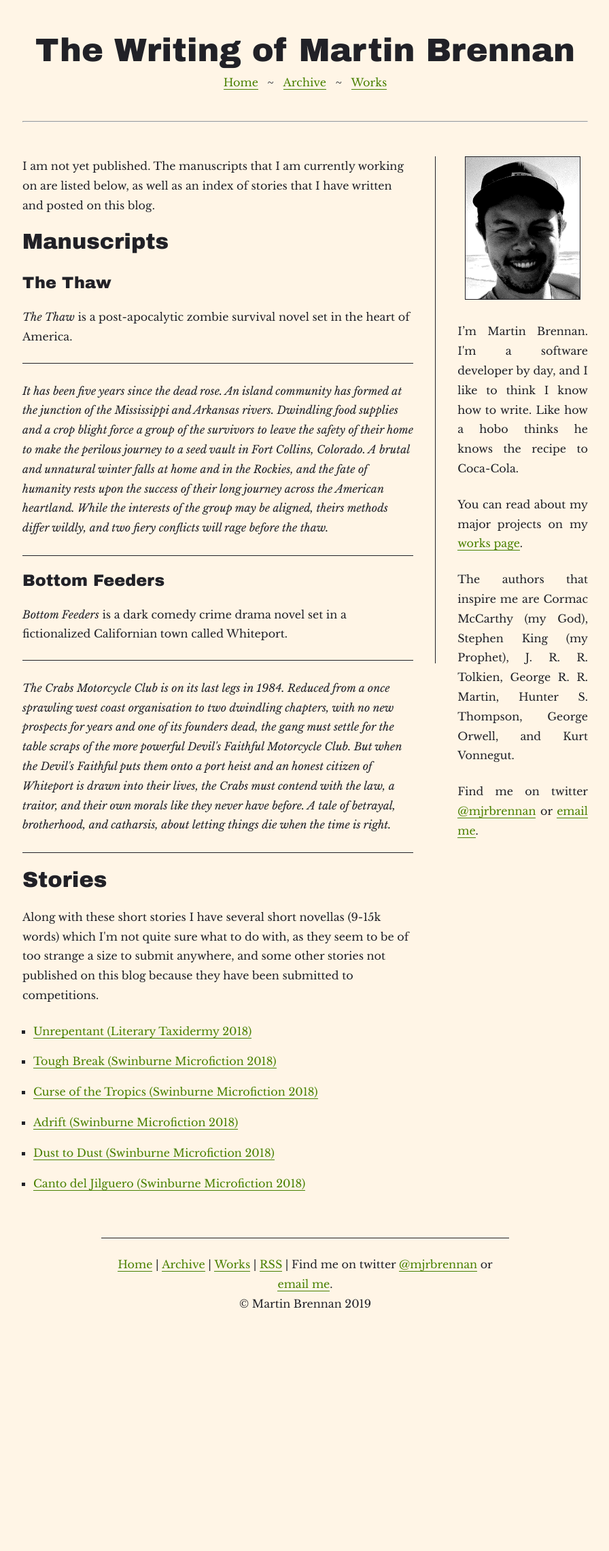
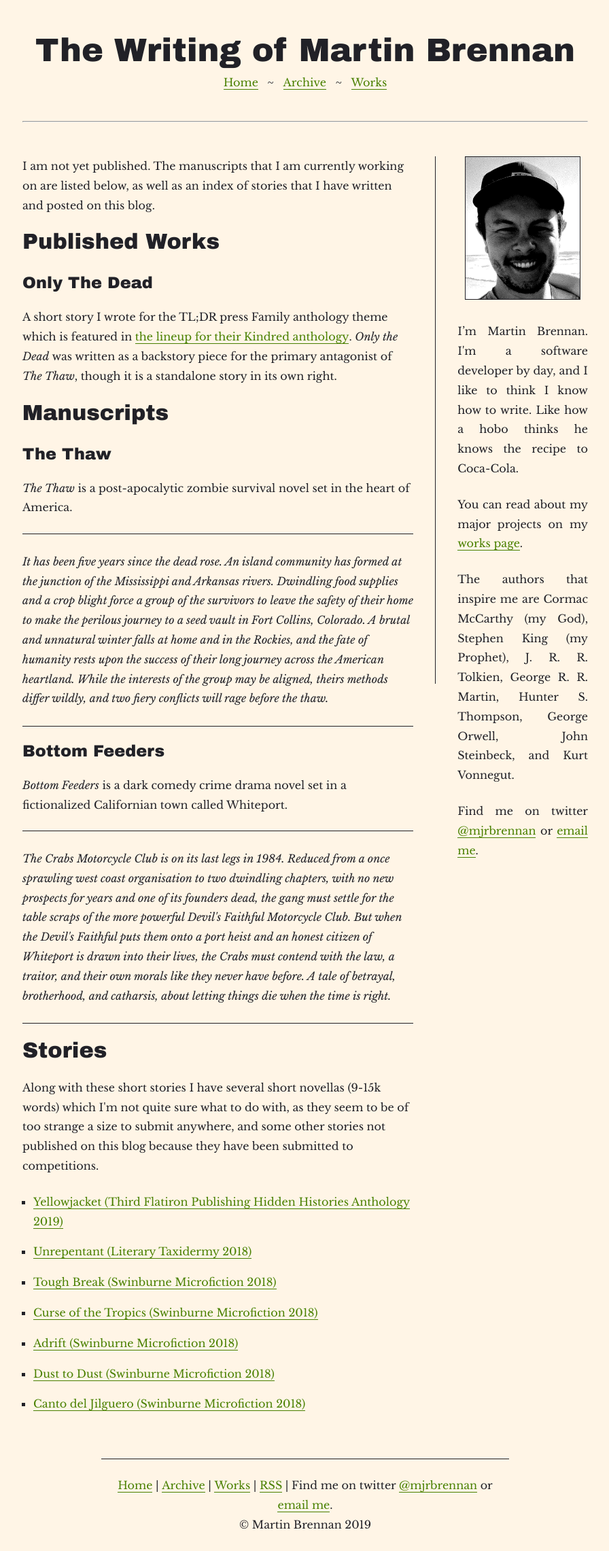
Before and after one commit to martin-brennan/writing.martin-brennan.com, a Jekyll site: the page built from works.html, in a window 1280 px wide. Shown: the whole page at 68% size, without its empty margins (191-1087 px from the left). Built offline with Jekyll 4.4.1, drawn with Linux system fonts in a browser that asks for light colours; before the commit the page ends 1957 px from its top, so only the background shows below that.

Commit message:
Add YELLOWJACKET story
* include published work and yellowjacket in works page

```diff
--- a/_config.yml
+++ b/_config.yml
@@ -9,7 +9,7 @@
 title: The Writing of Martin Brennan
 email: martin_brennan@fastmail.com
 description: > # this means to ignore newlines until "baseurl:"
-  I’m Martin Brennan. I'm a software developer by day, and I like to think I know how to write. Like how a hobo thinks he knows the recipe to Coca-Cola. The authors that inspire me are Cormac McCarthy (my God), Stephen King (my Prophet), J. R. R. Tolkien, George R. R. Martin, Hunter S. Thompson, George Orwell, and Kurt Vonnegut.
+  I’m Martin Brennan. I'm a software developer by day, and I like to think I know how to write. Like how a hobo thinks he knows the recipe to Coca-Cola. The authors that inspire me are Cormac McCarthy (my God), Stephen King (my Prophet), J. R. R. Tolkien, George R. R. Martin, Hunter S. Thompson, George Orwell, John Steinbeck, and Kurt Vonnegut.
 baseurl: "" # the subpath of your site, e.g. /blog
 url: "http://writing.martin-brennan.com" # the base hostname & protocol for your site
 twitter_username: mjrbrennan
--- a/_includes/_footer.html
+++ b/_includes/_footer.html
@@ -10,7 +10,7 @@
         <div class="footer-content">
           <p style="margin: 0;"><strong>{{ site.title }}</strong></p>
           <p style="margin: 0;"><a href="/">Home</a> ~ <a href="/archive">Archive</a> ~ <a href="https://martin-brennan.com">Software</a></p>
-          <p>I’m Martin Brennan, I'm a software developer that also knows how to read, and I like to think I know how to write. Like how a hobo thinks he knows the recipe to Coca-Cola. Favorite authors? Cormac McCarthy (my God), Stephen King (my Prophet), J. R. R. Tolkien, George R. R. Martin, Hunter S. Thompson, George Orwell, and Kurt Vonnegut (yes that was an Oxford comma fite me).</p>
+          <p>I’m Martin Brennan, I'm a software developer that also knows how to read, and I like to think I know how to write. Like how a hobo thinks he knows the recipe to Coca-Cola. Favorite authors? Cormac McCarthy (my God), Stephen King (my Prophet), J. R. R. Tolkien, George R. R. Martin, Hunter S. Thompson, George Orwell, John Steinbeck, and Kurt Vonnegut (yes that was an Oxford comma fite me).</p>
           <p>My other loves include programming, music, cycling, hiking, my lovely fiancé and our two sons!</p>
           <p>You can get into touch with me via email at <a href="mailto:{{ site.email }}">{{ site.email }}</a> or via twitter at {% include icon-twitter.html username=site.twitter_username %}.
         </div>
--- a/_includes/authorsidebar.html
+++ b/_includes/authorsidebar.html
@@ -5,7 +5,7 @@
     <p style="margin-top: 1rem;">I’m Martin Brennan. I'm a software developer by day, and I like to think I know how to write. Like how a hobo thinks he knows the recipe to Coca-Cola.</p>
     <p>You can read about my major projects on my <a href="/works">works page</a>.</p>
     <p>
-      The authors that inspire me are Cormac McCarthy (my God), Stephen King (my Prophet), J. R. R. Tolkien, George R. R. Martin, Hunter S. Thompson, George Orwell, and Kurt Vonnegut.
+      The authors that inspire me are Cormac McCarthy (my God), Stephen King (my Prophet), J. R. R. Tolkien, George R. R. Martin, Hunter S. Thompson, George Orwell, John Steinbeck, and Kurt Vonnegut.
     </p>
     <p>
       Find me on twitter <a href="https://twitter.com/mjrbrennan">@mjrbrennan</a> or <a href="mailto:martin_brennan@fastmail.com">email me</a>.
--- a/css/main.scss
+++ b/css/main.scss
@@ -41,7 +41,7 @@ hr {
 .author-sidebar {
   text-align: justify;
   border-left: 1px solid $base-color;
-  max-height: 746px;
+  max-height: 776px;
 
   &--image {
     width: 100%;
--- a/typographytest.html
+++ b/typographytest.html
@@ -45,7 +45,7 @@ permalink: /typo/
     </div>
     <p style="margin-top: 1rem;">I’m Martin Brennan. I'm a software developer by day, and I like to think I know how to write. Like how a hobo thinks he knows the recipe to Coca-Cola.</p>
     <p>
-      The authors that inspire me are Cormac McCarthy (my God), Stephen King (my Prophet), J. R. R. Tolkien, George R. R. Martin, Hunter S. Thompson, George Orwell, and Kurt Vonnegut.
+      The authors that inspire me are Cormac McCarthy (my God), Stephen King (my Prophet), J. R. R. Tolkien, George R. R. Martin, Hunter S. Thompson, George Orwell, John Steinbeck, and Kurt Vonnegut.
     </p>
     <p>
       Find me on twitter <a href="https://twitter.com/mjrbrennan">@mjrbrennan</a> or <a href="mailto:martin_brennan@fastmail.com">email me</a>.
--- a/works.html
+++ b/works.html
@@ -12,6 +12,11 @@ permalink: /works/
 <div class="blog">
   <div class="col" style="flex: 3">
     <p style="margin-top: 0">I am not yet published. The manuscripts that I am currently working on are listed below, as well as an index of stories that I have written and posted on this blog.</p>
+
+    <h2>Published Works</h2>
+    <br/>
+    <h4>Only The Dead</h4>
+    <p>A short story I wrote for the TL;DR press Family anthology theme which is featured in <a href="http://tldrpress.org/index.php/2019/02/27/tldr-press-presents-family-themed-lineup-for-kindred/">the lineup for their Kindred anthology</a>. <em>Only the Dead</em> was written as a backstory piece for the primary antagonist of <em>The Thaw</em>, though it is a standalone story in its own right.</p>
 
     <h2>Manuscripts</h2>
     <br/>
@@ -31,6 +36,7 @@ permalink: /works/
     <h2>Stories</h2>
     <p>Along with these short stories I have several short novellas (9-15k words) which I'm not quite sure what to do with, as they seem to be of too strange a size to submit anywhere, and some other stories not published on this blog because they have been submitted to competitions.</p>
     <ul>
+      <li><a href="/yellowjacket/">Yellowjacket (Third Flatiron Publishing Hidden Histories Anthology 2019)</a></li>
       <li><a href="/unrepentant/">Unrepentant (Literary Taxidermy 2018)</a></li>
       <li><a href="/tough-break/">Tough Break (Swinburne Microfiction 2018)</a></li>
       <li><a href="/curse-of-the-tropics/">Curse of the Tropics (Swinburne Microfiction 2018)</a></li>
```
Also changed, not shown: _posts/2019-03-01-yellowjacket.md (added, +68 -0 lines).
